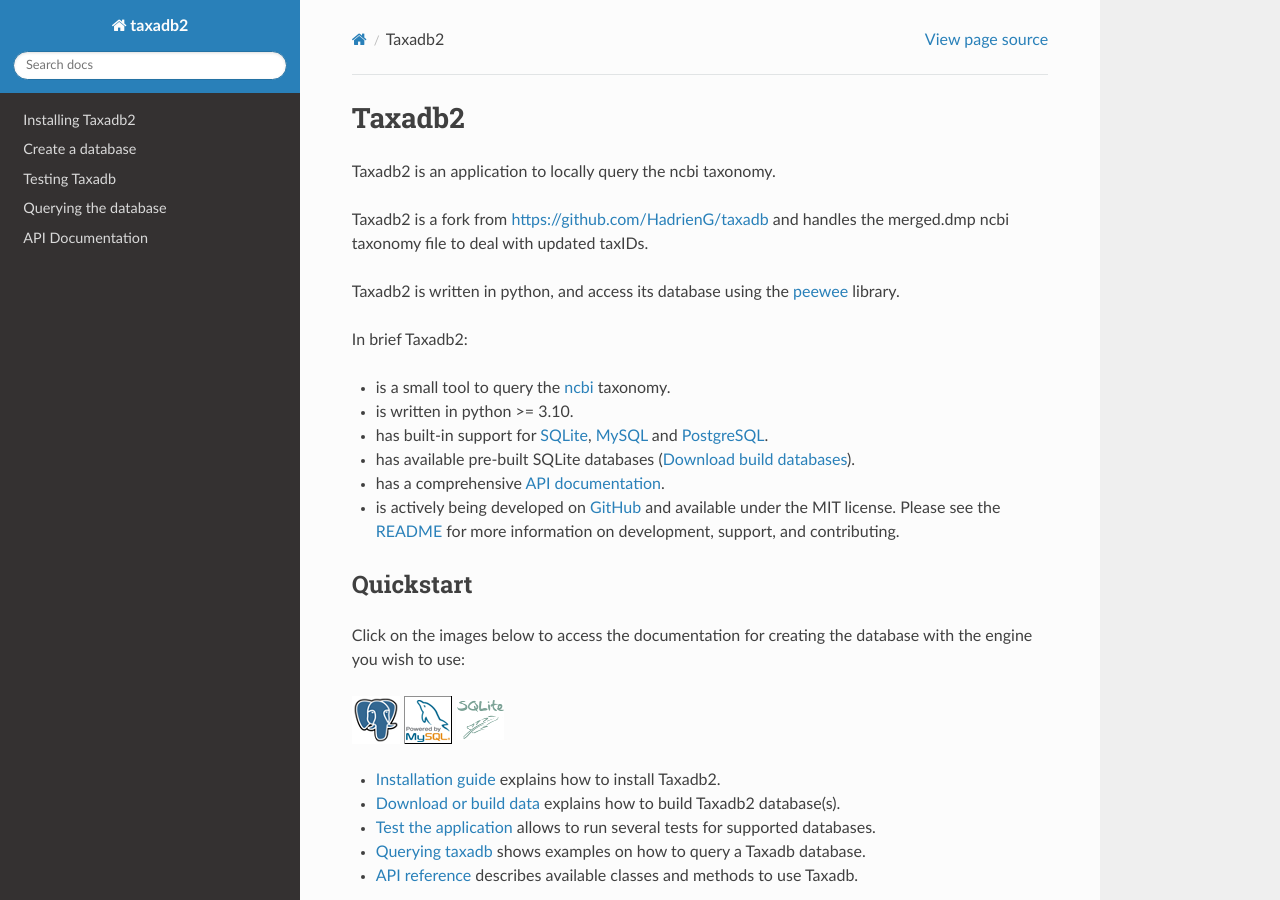
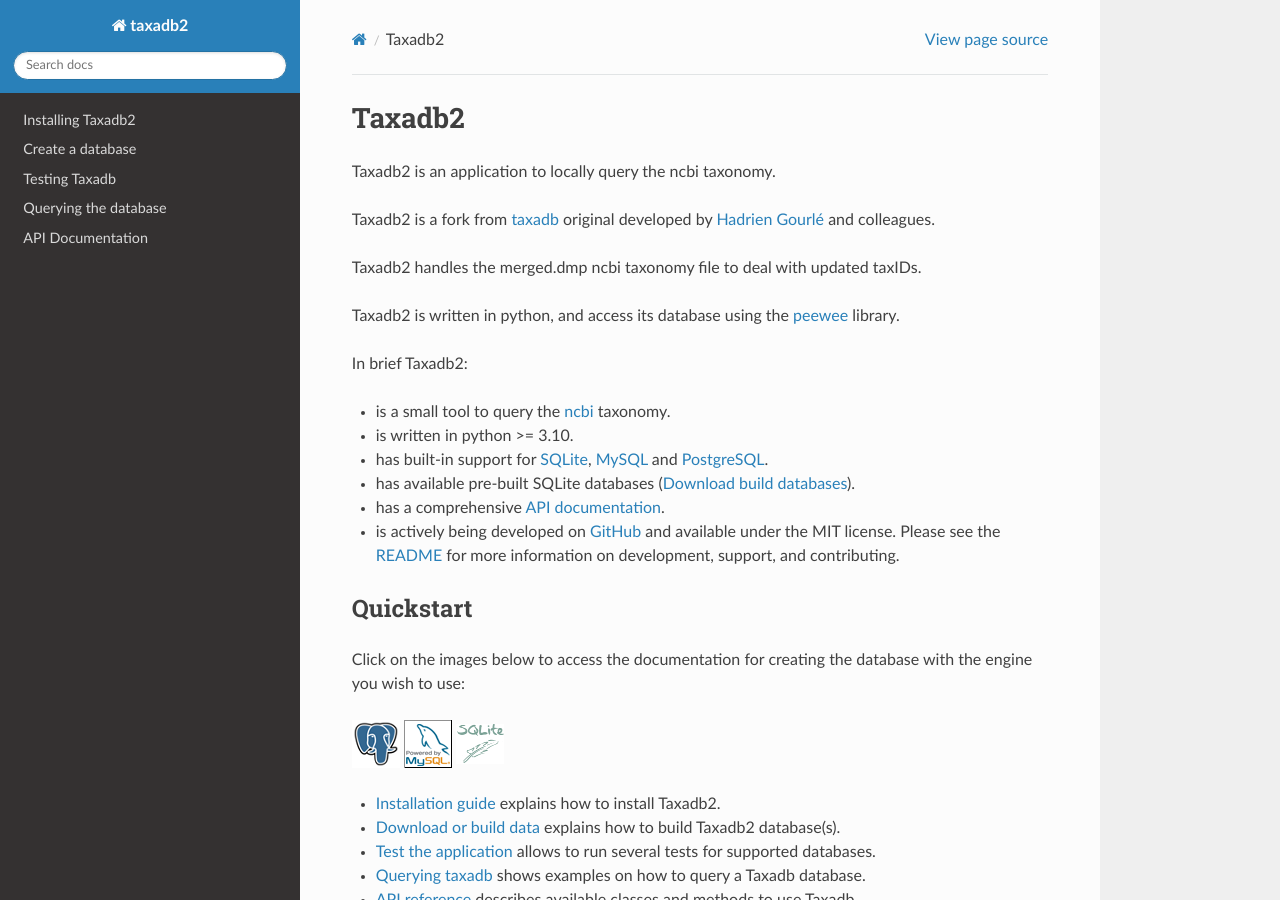
Before and after one commit to kullrich/taxadb2, a Sphinx documentation site: the page built from docs/index.rst, in a window 1280 px wide and 900 px high. Built offline with Sphinx 7.4.7 and the Read the Docs theme 3.1.0, drawn with Linux system fonts in a browser that asks for light colours.

Commit message:
update docs

```diff
--- a/docs/index.rst
+++ b/docs/index.rst
@@ -8,7 +8,9 @@
 
 Taxadb2 is an application to locally query the ncbi taxonomy.
 
-Taxadb2 is a fork from `https://github.com/HadrienG/taxadb <https://github.com/HadrienG/taxadb>`_ and handles the merged.dmp ncbi taxonomy file to deal with updated taxIDs.
+Taxadb2 is a fork from `taxadb <https://github.com/HadrienG/taxadb>`_ original developed by `Hadrien Gourlé <https://github.com/HadrienG>`_ and colleagues.
+
+Taxadb2 handles the merged.dmp ncbi taxonomy file to deal with updated taxIDs.
 
 Taxadb2 is written in python, and access its database using
 the `peewee <http://peewee.readthedocs.io>`_ library.
```
